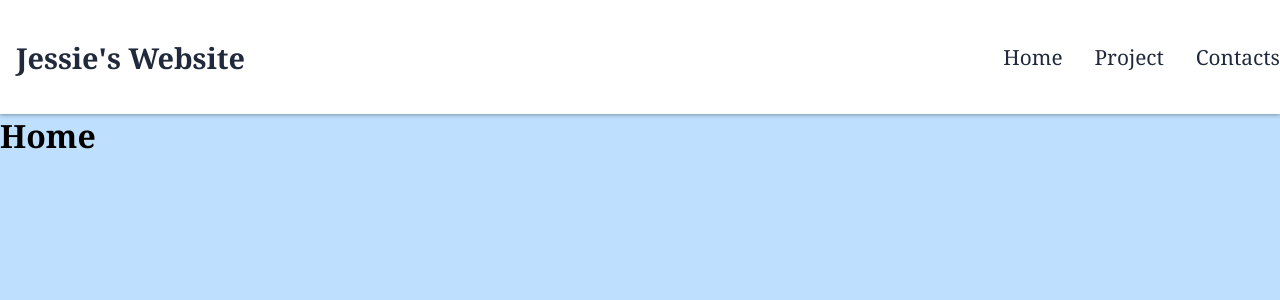
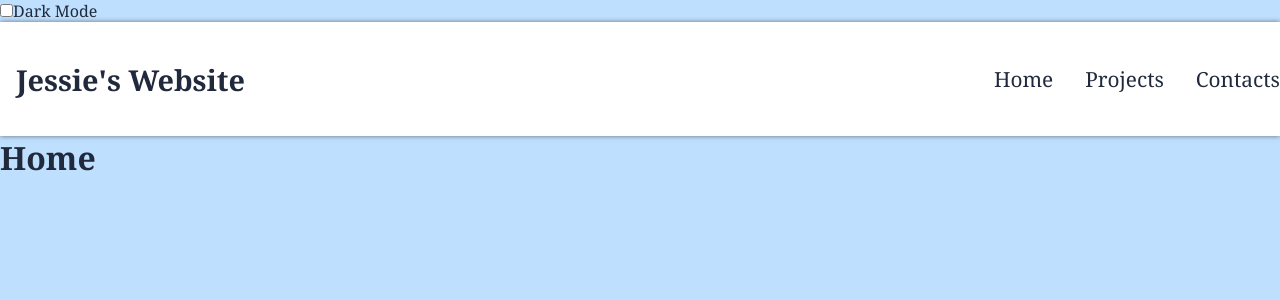
Before and after one commit to Is0toi/My-Website-pt2, a React (Create React App) app in the folder clock/: page /home in a window 1280 px wide. Shown: the top 300 px of the page. Built offline with nearby package versions, Linux system fonts and the light colour scheme.

Commit message:
Darkmode button is there....
Not the pretties but it works

```diff
--- a/clock/src/App.css
+++ /dev/null
@@ -1,3 +0,0 @@
-.body{
-  background-color:burlywood;
-}
--- a/clock/src/App.jsx
+++ b/clock/src/App.jsx
@@ -1,20 +1,28 @@
-import React from "react";
+import React, {useState} from "react";
 import { BrowserRouter as Router, Routes, Route } from "react-router-dom";
 import NavBar from "./component/NavBar";
 import './index.css';
 import Home from "./component/Home";
 import Projects from "./component/Projects";
 import Contacts from "./component/Contacts";
+import {Toggle} from "./component/Toggle";
 
 function App() {
+    const [isDark, setIsDark] = useState(false);
     return (
         <Router>
+        <div className={isDark ? "dark" : "light"}>
+            <Toggle
+                isChecked = {isDark}
+                handleChange = {() => setIsDark(!isDark)}
+            />
             <NavBar />
             <Routes>
                 <Route path="/home" element={<Home />} />
                 <Route path="/projects" element={<Projects />} />
                 <Route path="/contacts" element={<Contacts />} />
             </Routes>
+        </div>
         </Router>
     );
 }
--- a/clock/src/component/NavBar.jsx
+++ b/clock/src/component/NavBar.jsx
@@ -19,7 +19,7 @@ function NavBar() {
         </div>
         <ul className={isOpen ? "nav-link active" : "nav-link"}>
             <li><Link to = "/home"> Home</Link></li>
-            <li><Link to  = "/project"> Project</Link></li>
+            <li><Link to  = "/projects"> Projects</Link></li>
             <li><Link to  = "/contacts"> Contacts</Link></li>
         </ul>
         <div className="icon" onClick = {toggleMenu}>
--- /dev/null
+++ b/clock/src/component/Toggle.jsx
@@ -0,0 +1,17 @@
+//import './Toggle.css';
+import { CiLight } from "react-icons/ci";
+
+export const Toggle = ({handleChange, isChecked}) => {
+    return(
+        <div className = "toggle-container">
+            <input
+            type = "checkbox"
+            id ="check"
+            className = "toggle"
+            onChange ={handleChange}
+            checked = {isChecked}
+            />
+            <label htmlFor="check">Dark Mode</label>
+        </div>
+    );
+}
--- a/clock/src/index.css
+++ b/clock/src/index.css
@@ -5,7 +5,7 @@
   font-family: Cambria;
 }
 body{
-  background-color:#BEE0FE;
+  /* background-color:#BEE0FE; */
   min-height:100vh;
   position: relative;
   font-family: Cambria;
@@ -111,6 +111,18 @@ header{
   }
 }
 
+.dark {
+  background: #212a3c;
+  color: #BEE0FE;
+  min-height: 100vh;
+  width: 100vw;
+}
+.light {
+  background: #BEE0FE;
+  color: #212a3c;
+  min-height: 100vh;
+  width: 100vw;
+}
 
 
 
```
Also changed, not shown: clock/src/component/Togle.css (added).
